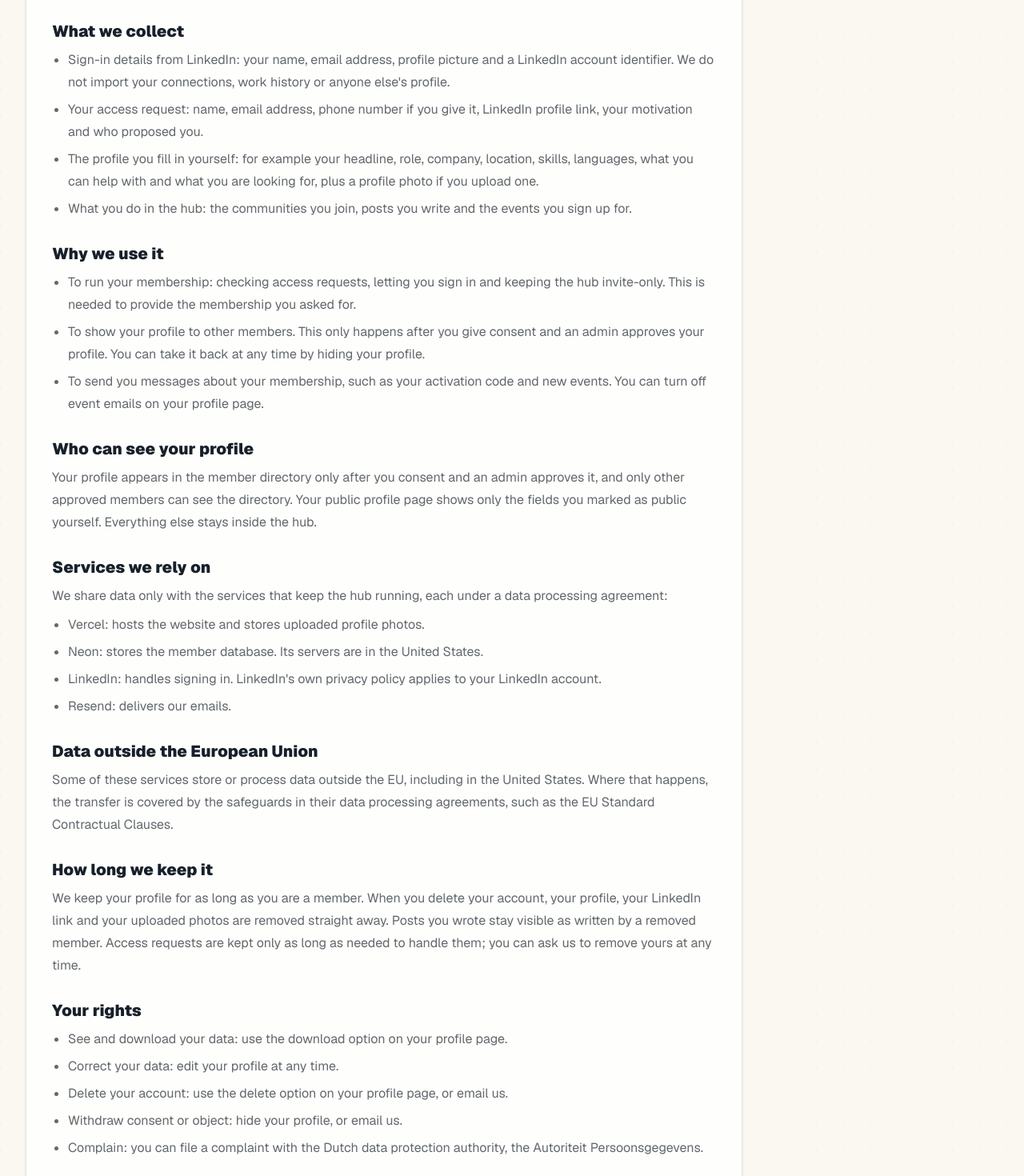
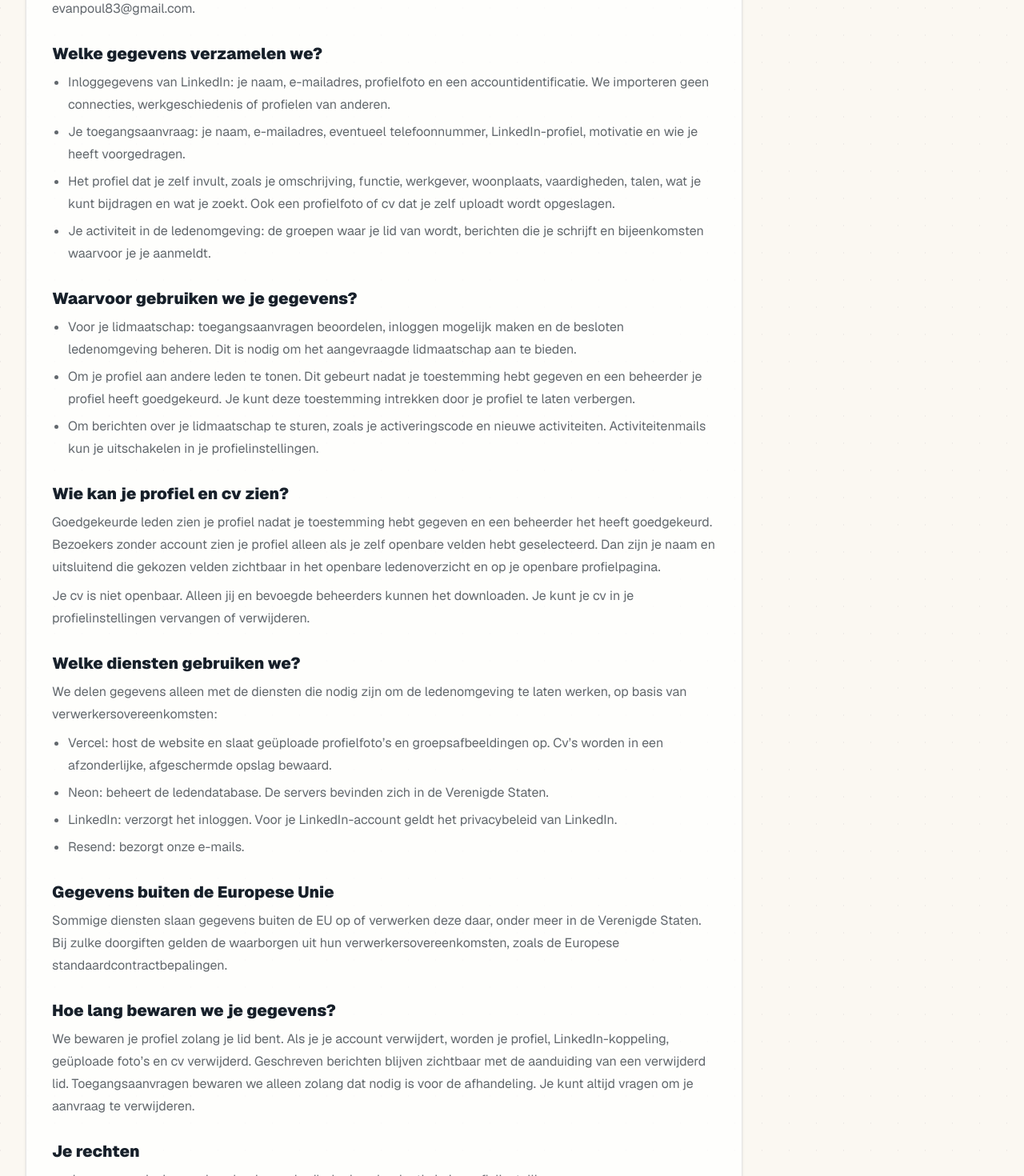
Before and after one commit to evanapple83-png/in-it-member-hub, a Next.js app: page /privacy in a window 1280 px wide. Shown: the part 500-1970 px from the top of the page at 80% size. Built offline with nearby package versions, Linux system fonts and the light colour scheme; no server answers.

Commit message:
feat: translate privacy policy sections to Dutch for improved accessibility

```diff
--- a/src/app/(public)/privacy/page.tsx
+++ b/src/app/(public)/privacy/page.tsx
@@ -5,72 +5,73 @@ type Section = { title: string; paragraphs?: string[]; items?: string[] };
 
 const sections: Section[] = [
   {
-    title: "Who is responsible",
+    title: "Wie is verantwoordelijk?",
     paragraphs: [
-      `IN-IT (Iraqi Network of Information Technology) runs this member hub and is responsible for the personal data processed in it. For any privacy question or request, email ${PRIVACY_CONTACT_EMAIL}.`,
+      `IN-IT (Iraqi Network of Information Technology) beheert deze ledenomgeving en is verantwoordelijk voor de persoonsgegevens die hierin worden verwerkt. Heb je een privacyvraag of verzoek? Mail dan naar ${PRIVACY_CONTACT_EMAIL}.`,
     ],
   },
   {
-    title: "What we collect",
+    title: "Welke gegevens verzamelen we?",
     items: [
-      "Sign-in details from LinkedIn: your name, email address, profile picture and a LinkedIn account identifier. We do not import your connections, work history or anyone else's profile.",
-      "Your access request: name, email address, phone number if you give it, LinkedIn profile link, your motivation and who proposed you.",
-      "The profile you fill in yourself: for example your headline, role, company, location, skills, languages, what you can help with and what you are looking for, plus a profile photo if you upload one.",
-      "What you do in the hub: the communities you join, posts you write and the events you sign up for.",
+      "Inloggegevens van LinkedIn: je naam, e-mailadres, profielfoto en een accountidentificatie. We importeren geen connecties, werkgeschiedenis of profielen van anderen.",
+      "Je toegangsaanvraag: je naam, e-mailadres, eventueel telefoonnummer, LinkedIn-profiel, motivatie en wie je heeft voorgedragen.",
+      "Het profiel dat je zelf invult, zoals je omschrijving, functie, werkgever, woonplaats, vaardigheden, talen, wat je kunt bijdragen en wat je zoekt. Ook een profielfoto of cv dat je zelf uploadt wordt opgeslagen.",
+      "Je activiteit in de ledenomgeving: de groepen waar je lid van wordt, berichten die je schrijft en bijeenkomsten waarvoor je je aanmeldt.",
     ],
   },
   {
-    title: "Why we use it",
+    title: "Waarvoor gebruiken we je gegevens?",
     items: [
-      "To run your membership: checking access requests, letting you sign in and keeping the hub invite-only. This is needed to provide the membership you asked for.",
-      "To show your profile to other members. This only happens after you give consent and an admin approves your profile. You can take it back at any time by hiding your profile.",
-      "To send you messages about your membership, such as your activation code and new events. You can turn off event emails on your profile page.",
+      "Voor je lidmaatschap: toegangsaanvragen beoordelen, inloggen mogelijk maken en de besloten ledenomgeving beheren. Dit is nodig om het aangevraagde lidmaatschap aan te bieden.",
+      "Om je profiel aan andere leden te tonen. Dit gebeurt nadat je toestemming hebt gegeven en een beheerder je profiel heeft goedgekeurd. Je kunt deze toestemming intrekken door je profiel te laten verbergen.",
+      "Om berichten over je lidmaatschap te sturen, zoals je activeringscode en nieuwe activiteiten. Activiteitenmails kun je uitschakelen in je profielinstellingen.",
     ],
   },
   {
-    title: "Who can see your profile",
+    title: "Wie kan je profiel en cv zien?",
     paragraphs: [
-      "Your profile appears in the member directory only after you consent and an admin approves it, and only other approved members can see the directory. Your public profile page shows only the fields you marked as public yourself. Everything else stays inside the hub.",
+      "Goedgekeurde leden zien je profiel nadat je toestemming hebt gegeven en een beheerder het heeft goedgekeurd. Bezoekers zonder account zien je profiel alleen als je zelf openbare velden hebt geselecteerd. Dan zijn je naam en uitsluitend die gekozen velden zichtbaar in het openbare ledenoverzicht en op je openbare profielpagina.",
+      "Je cv is niet openbaar. Alleen jij en bevoegde beheerders kunnen het downloaden. Je kunt je cv in je profielinstellingen vervangen of verwijderen.",
     ],
   },
   {
-    title: "Services we rely on",
+    title: "Welke diensten gebruiken we?",
     paragraphs: [
-      "We share data only with the services that keep the hub running, each under a data processing agreement:",
+      "We delen gegevens alleen met de diensten die nodig zijn om de ledenomgeving te laten werken, op basis van verwerkersovereenkomsten:",
     ],
     items: [
-      "Vercel: hosts the website and stores uploaded profile photos.",
-      "Neon: stores the member database. Its servers are in the United States.",
-      "LinkedIn: handles signing in. LinkedIn's own privacy policy applies to your LinkedIn account.",
-      "Resend: delivers our emails.",
+      "Vercel: host de website en slaat geüploade profielfoto’s en groepsafbeeldingen op. Cv’s worden in een afzonderlijke, afgeschermde opslag bewaard.",
+      "Neon: beheert de ledendatabase. De servers bevinden zich in de Verenigde Staten.",
+      "LinkedIn: verzorgt het inloggen. Voor je LinkedIn-account geldt het privacybeleid van LinkedIn.",
+      "Resend: bezorgt onze e-mails.",
     ],
   },
   {
-    title: "Data outside the European Union",
+    title: "Gegevens buiten de Europese Unie",
     paragraphs: [
-      "Some of these services store or process data outside the EU, including in the United States. Where that happens, the transfer is covered by the safeguards in their data processing agreements, such as the EU Standard Contractual Clauses.",
+      "Sommige diensten slaan gegevens buiten de EU op of verwerken deze daar, onder meer in de Verenigde Staten. Bij zulke doorgiften gelden de waarborgen uit hun verwerkersovereenkomsten, zoals de Europese standaardcontractbepalingen.",
     ],
   },
   {
-    title: "How long we keep it",
+    title: "Hoe lang bewaren we je gegevens?",
     paragraphs: [
-      "We keep your profile for as long as you are a member. When you delete your account, your profile, your LinkedIn link and your uploaded photos are removed straight away. Posts you wrote stay visible as written by a removed member. Access requests are kept only as long as needed to handle them; you can ask us to remove yours at any time.",
+      "We bewaren je profiel zolang je lid bent. Als je je account verwijdert, worden je profiel, LinkedIn-koppeling, geüploade foto’s en cv verwijderd. Geschreven berichten blijven zichtbaar met de aanduiding van een verwijderd lid. Toegangsaanvragen bewaren we alleen zolang dat nodig is voor de afhandeling. Je kunt altijd vragen om je aanvraag te verwijderen.",
     ],
   },
   {
-    title: "Your rights",
+    title: "Je rechten",
     items: [
-      "See and download your data: use the download option on your profile page.",
-      "Correct your data: edit your profile at any time.",
-      "Delete your account: use the delete option on your profile page, or email us.",
-      "Withdraw consent or object: hide your profile, or email us.",
-      "Complain: you can file a complaint with the Dutch data protection authority, the Autoriteit Persoonsgegevens.",
+      "Je gegevens inzien en downloaden: gebruik de downloadoptie in je profielinstellingen.",
+      "Je gegevens corrigeren: pas je profiel op elk moment aan.",
+      "Je account verwijderen: gebruik de verwijderoptie in je profielinstellingen of mail ons.",
+      "Toestemming intrekken of bezwaar maken: laat je profiel verbergen of mail ons. Je openbare velden en je cv kun je zelf beheren.",
+      "Een klacht indienen: je kunt terecht bij de Autoriteit Persoonsgegevens.",
     ],
   },
   {
     title: "Cookies",
     paragraphs: [
-      "We only use cookies the hub needs to work: one that keeps you signed in and one that remembers your invite code while you sign in. We do not use tracking or advertising cookies.",
+      "We gebruiken alleen cookies die nodig zijn voor de werking van de ledenomgeving: om je ingelogd te houden en om je uitnodigingscode tijdens het inloggen te onthouden. We gebruiken geen tracking- of advertentiecookies.",
     ],
   },
 ];
@@ -79,11 +80,11 @@ export default function PrivacyPage() {
   return (
     <PageShell
       eyebrow="Privacy"
-      title="IN-IT Member Hub Privacy Policy"
-      description="How we handle your personal data in the invite-only IN-IT community."
+      title="Privacyverklaring van IN-IT"
+      description="Zo gaan we binnen IN-IT om met je persoonsgegevens."
     >
       <div className="max-w-4xl rounded-[2rem] border border-charcoal/10 bg-white/76 p-8 shadow-sm">
-        <p className="text-sm font-semibold text-charcoal/55">Last updated: September 28, 2026</p>
+        <p className="text-sm font-semibold text-charcoal/55">Laatst bijgewerkt: 15 oktober 2026</p>
         <div className="mt-8 grid gap-7">
           {sections.map((section) => (
             <section key={section.title}>
```
Also changed, not shown: 1 other file (tests, documents, lock files or other folders).
